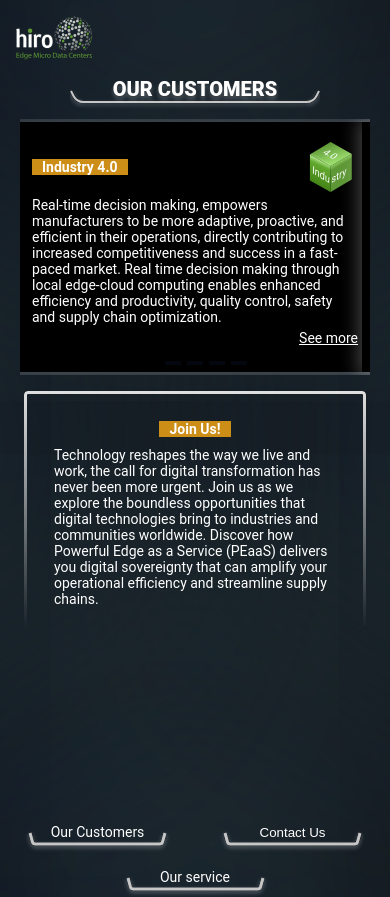
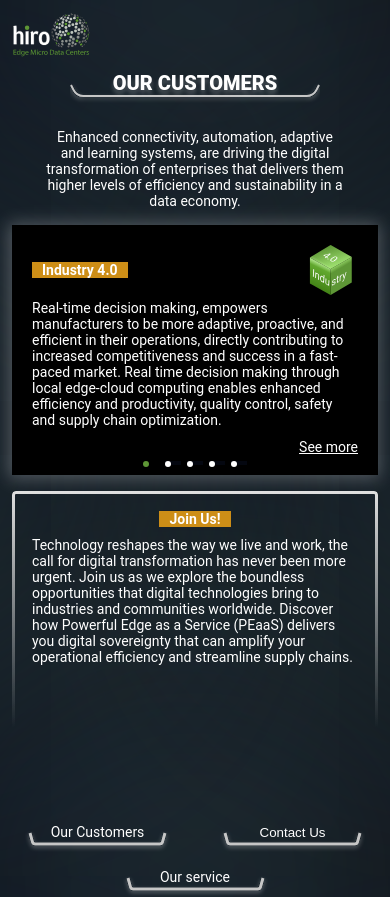
Before and after one commit to HIRO-MicroDataCenters-BV/hiro-website, a Vue app: page / in a window 390 px wide. Built offline with nearby package versions, Linux system fonts and the light colour scheme.

Commit message:
responsivness misc fixes

```diff
--- a/src/assets/base.css
+++ b/src/assets/base.css
@@ -45,15 +45,12 @@ body {
   -moz-osx-font-smoothing: grayscale;
   padding: 0 0.5rem;
 
-  /*
   @media (--breakpoint-tablet) {
-    background: url('backgrounds/background-tablet.svg');
+    padding: 0 1rem;
   }
-*/
 
   @media (--breakpoint-desktop) {
     background: url('backgrounds/background.svg');
     background-size: cover;
-    padding: 0 2rem;
   }
 }
--- a/src/assets/main.css
+++ b/src/assets/main.css
@@ -8,10 +8,8 @@
   font-weight: normal;
 }
 
-a,
-.green {
+a {
   text-decoration: none;
   color: hsla(160, 100%, 37%, 1);
   transition: 0.4s;
-  padding: 3px;
 }
--- a/src/components/AppCard.vue
+++ b/src/components/AppCard.vue
@@ -69,7 +69,8 @@ defineProps({
   gap: 10px;
   position: relative;
   padding: 30px;
-  width: 342px;
+  min-width: 350px;
+  max-width: 550px;
   min-height: 250px;
 
   &.app-card--is-dense {
--- a/src/components/AppCardLink.vue
+++ b/src/components/AppCardLink.vue
@@ -55,16 +55,18 @@ defineProps({
   gap: 5px;
   position: relative;
   padding: 20px;
-  width: 366px;
+  max-width: 366px;
   height: 250px;
   background: #000;
-  box-shadow: -1px 1px 16px 3px rgba(255, 255, 255, 0.25);
   cursor: pointer;
   text-decoration: none;
   color: var(--color-text);
 
-  &:hover {
-    transform: scale(1.05);
+  @media (--breakpoint-tablet-large) {
+    box-shadow: -1px 1px 16px 3px rgba(255, 255, 255, 0.25);
+    &:hover {
+      transform: scale(1.05);
+    }
   }
 }
 
@@ -98,5 +100,6 @@ defineProps({
   font-weight: 400;
   line-height: normal;
   text-decoration-line: underline;
+  margin-top: auto;
 }
 </style>
--- a/src/components/AppCardSelector.vue
+++ b/src/components/AppCardSelector.vue
@@ -57,6 +57,7 @@ const selectedCard = ref(props.cards[0]);
   justify-content: space-between;
   align-items: center;
   border-bottom: 2px solid var(--hiro-c-dark-gray);
+  gap: 20px;
 }
 
 .app-card-selector__menu-item {
@@ -65,6 +66,8 @@ const selectedCard = ref(props.cards[0]);
   height: 60px;
   position: relative;
   top: 3px;
+  width: 100%;
+  cursor: pointer;
 }
 
 .app-card-selector__menu-item--active {
--- a/src/views/home-view/HomeView.vue
+++ b/src/views/home-view/HomeView.vue
@@ -5,9 +5,21 @@ import HomeViewDesktop from './HomeViewDesktop.vue';
 
 <template>
   <main>
+    <p class="home-view__heading">
+      Enhanced connectivity, automation, adaptive and learning systems, are
+      driving the digital transformation of enterprises that delivers them
+      higher levels of efficiency and sustainability in a data economy.
+    </p>
     <HomeViewMobile />
     <HomeViewDesktop />
   </main>
 </template>
 
-<style scoped></style>
+<style scoped>
+.home-view__heading {
+  max-width: 300px;
+  text-align: center;
+  margin: 0 auto;
+  padding: 1rem 0;
+}
+</style>
--- a/src/views/home-view/HomeViewDesktop.vue
+++ b/src/views/home-view/HomeViewDesktop.vue
@@ -35,6 +35,7 @@ const { industry, energyGrid, city, agriculture, health } = customerCards;
         :label="joinUsCard.title"
         :text="joinUsCard.description"
         :is-dense="true"
+        class="customers-view-desktop__join-us-card"
       />
       <AppCardLink
         :label="health.title"
@@ -93,4 +94,13 @@ const { industry, energyGrid, city, agriculture, health } = customerCards;
     flex-direction: row;
   }
 }
+
+.customers-view-desktop__join-us-card {
+  max-width: 366px;
+  height: 250px;
+
+  @media (--breakpoint-desktop) {
+    max-width: 350px;
+  }
+}
 </style>
--- a/src/views/home-view/HomeViewMobile.vue
+++ b/src/views/home-view/HomeViewMobile.vue
@@ -29,8 +29,10 @@ import { Carousel, Slide, Pagination } from 'vue3-carousel';
       </template>
     </Carousel>
     <AppCard
+      class="home-view-mobile__join-us-card"
       :label="joinUsCard.title"
       :text="joinUsCard.description"
+      :is-dense="true"
     />
   </div>
 </template>
@@ -49,17 +51,31 @@ import { Carousel, Slide, Pagination } from 'vue3-carousel';
 }
 
 .home-view-mobile__swiper {
-  max-width: 350px;
+  max-width: 366px;
+}
 
-  @media (--breakpoint-tablet-large) {
-    display: none;
+.home-view-mobile__join-us-card {
+  max-width: 366px;
+}
+</style>
+
+<style>
+.carousel__viewport {
+  box-shadow: -1px 1px 16px 3px rgba(255, 255, 255, 0.25);
+}
+
+.carousel__pagination-button {
+  &:after {
+    content: '';
+    display: block;
+    width: 6px;
+    height: 6px;
+    background: var(--color-text);
+    border-radius: 50%;
   }
 }
 
-.home-view-mobile__swiper-slide {
-  @media (--breakpoint-tablet-large) {
-    display: none;
-    visibility: hidden;
-  }
+.carousel__pagination-button--active:after {
+  background: var(--hiro-c-green);
 }
 </style>
--- a/src/views/services-view/ServicesView.vue
+++ b/src/views/services-view/ServicesView.vue
@@ -22,7 +22,7 @@ import { servicesGraph } from '@/constants/services-page';
 .services-view {
   display: flex;
   gap: 20px;
-  padding: 20px;
+  padding: 0 1rem;
   justify-content: center;
   max-width: 1200px;
   height: 100%;
--- a/src/views/services-view/ServicesViewCards.vue
+++ b/src/views/services-view/ServicesViewCards.vue
@@ -22,7 +22,6 @@ const activeCard = ref('');
 .services-view-cards {
   display: flex;
   gap: 50px;
-  padding: 20px;
   justify-content: center;
   flex-direction: column;
   flex: 1;
```
